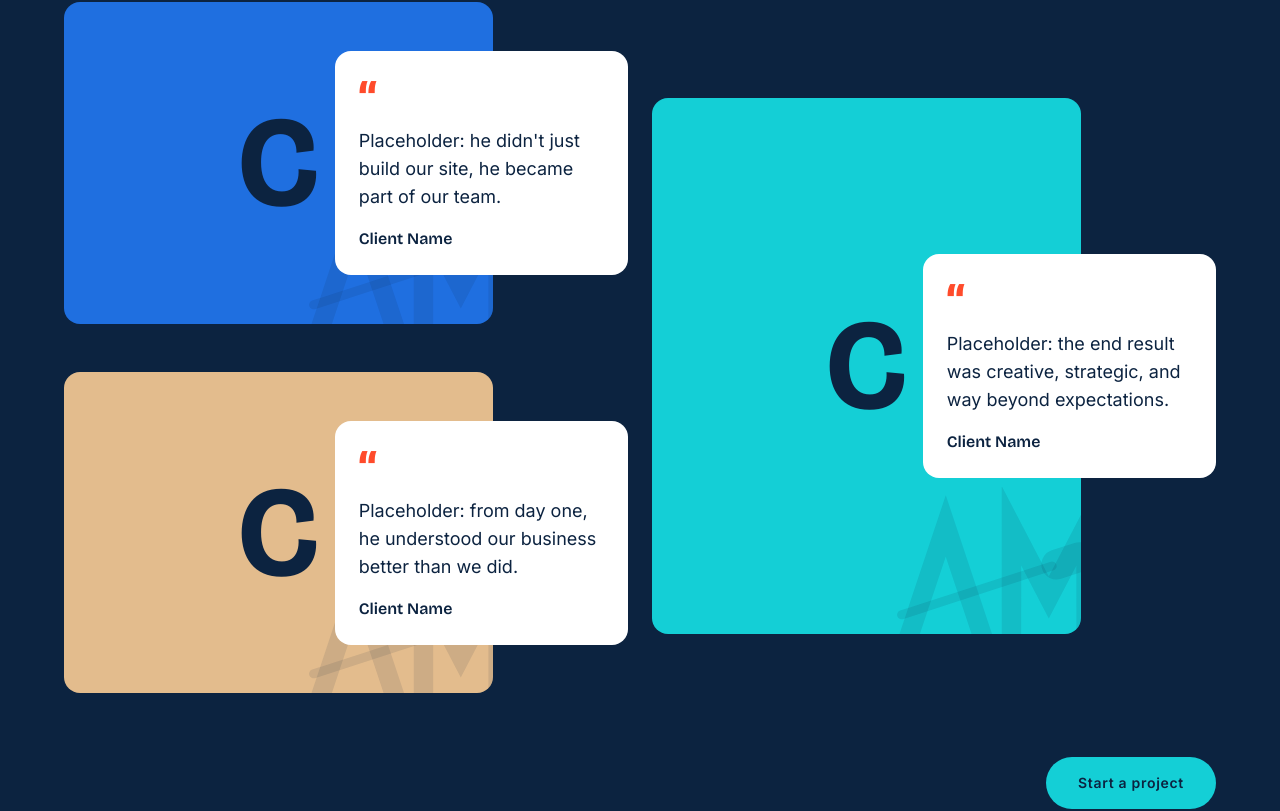
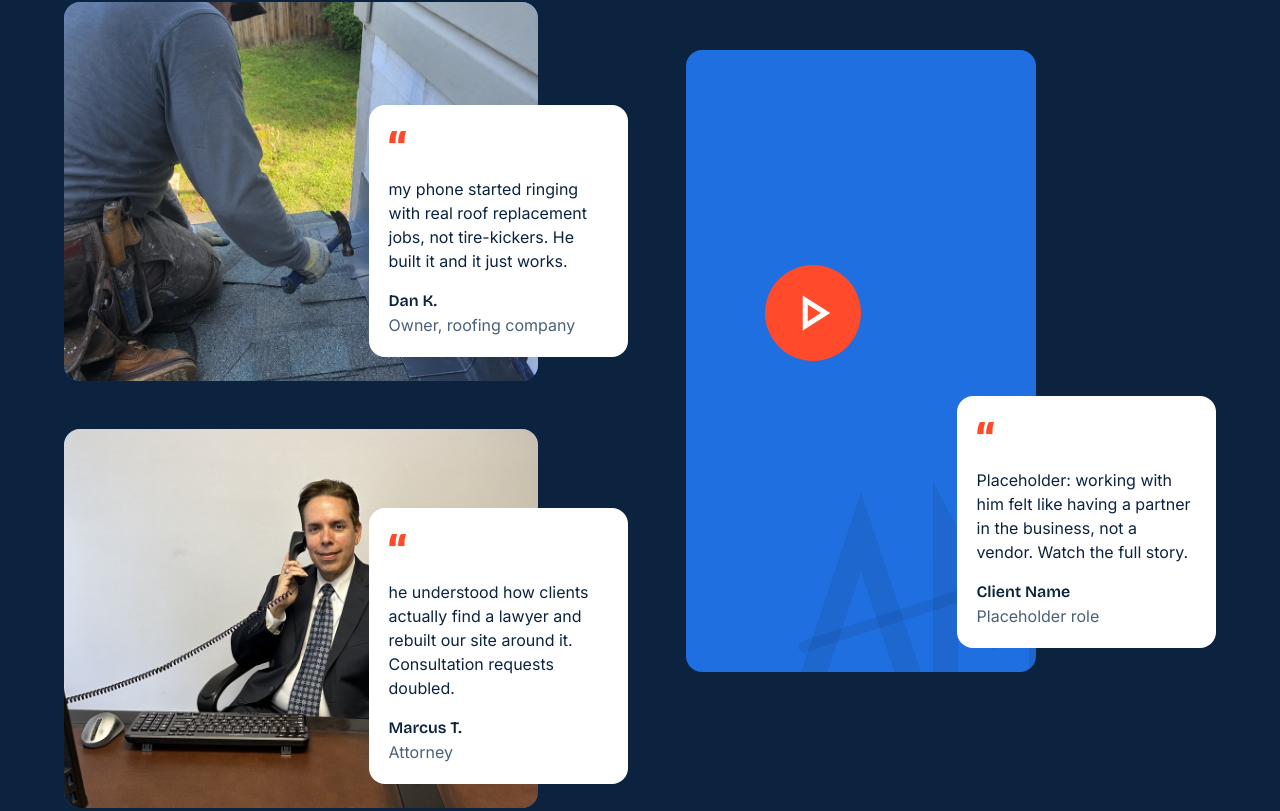
Before and after one commit to Daraphista/angelomendozaworks-site, a Next.js app: page / in a window 1280 px wide. Shown: the part 3857-4668 px from the top of the page. Built offline with nearby package versions, Linux system fonts and the light colour scheme.

Commit message:
feat(testimonials): add client photos and YouTube video testimonial card
Co-Authored-By: Claude Opus 5.5 <noreply@anthropic.com>

```diff
--- a/src/components/Testimonials.tsx
+++ b/src/components/Testimonials.tsx
@@ -1,77 +1,63 @@
 import Image from "next/image";
-import Logo from "@/components/Logo";
+import VideoTestimonial from "@/components/VideoTestimonial";
 import Wave from "@/components/Wave";
 
-// TODO: placeholder copy. Replace names, quotes and photos with real client
-// testimonials (drop photos in /public/testimonials and set `photo`) before launch.
+// TODO: placeholder copy. Replace names, roles and quotes with real client
+// testimonials before launch. Photos live in /public/testimonials.
 const TESTIMONIALS: {
   name: string;
+  role: string;
   quote: string;
   photo?: string;
-  tall?: boolean;
+  alt: string;
+  position?: string;
 }[] = [
   {
-    name: "Client Name",
+    name: "Dan K.",
+    role: "Owner, roofing company",
     quote:
-      "Placeholder: he didn't just build our site, he became part of our team.",
+      "my phone started ringing with real roof replacement jobs, not tire-kickers. He built it and it just works.",
+    photo: "/testimonials/roofer.png",
+    alt: "Roofer hammering flashing into place on a shingled roof",
+    position: "object-center",
   },
   {
-    name: "Client Name",
+    name: "Marcus T.",
+    role: "Attorney",
     quote:
-      "Placeholder: the end result was creative, strategic, and way beyond expectations.",
-    tall: true,
-  },
-  {
-    name: "Client Name",
-    quote:
-      "Placeholder: from day one, he understood our business better than we did.",
+      "he understood how clients actually find a lawyer and rebuilt our site around it. Consultation requests doubled.",
+    photo: "/testimonials/lawyer-office.png",
+    alt: "Attorney on the phone at his desk",
+    position: "object-center",
   },
 ];
 
-const FIELDS = ["bg-cobalt", "bg-lagoon", "bg-sand"];
-
-function Card({ t, field }: { t: (typeof TESTIMONIALS)[number]; field: string }) {
-  const initial = t.name.charAt(0);
+function Card({ t }: { t: (typeof TESTIMONIALS)[number] }) {
   return (
     <figure className="relative pb-6 md:pb-0">
-      <div
-        className={`relative w-full md:w-[76%] rounded-2xl overflow-hidden ${field} ${
-          t.tall ? "aspect-[4/5]" : "aspect-[4/3]"
-        }`}
-      >
-        {t.photo ? (
-          <Image
-            src={t.photo}
-            alt={t.name}
-            fill
-            sizes="(min-width: 768px) 30vw, 90vw"
-            className="object-cover"
-          />
-        ) : (
-          <>
-            <Logo
-              className="absolute -right-8 -bottom-8 w-56 text-ink/10"
-              paddleClassName="fill-ink/10"
-            />
-            <div className="absolute inset-0 flex items-center justify-center font-headline font-bold text-9xl text-ink">
-              {initial}
-            </div>
-          </>
-        )}
+      <div className="relative w-full md:w-[84%] aspect-[5/4] rounded-2xl overflow-hidden bg-cobalt">
+        <Image
+          src={t.photo!}
+          alt={t.alt}
+          fill
+          sizes="(min-width: 768px) 30vw, 90vw"
+          className={`object-cover ${t.position ?? ""}`}
+        />
       </div>
-      <figcaption className="relative -mt-10 mx-4 md:mx-0 md:mt-0 md:absolute md:right-0 md:top-1/2 md:-translate-y-1/2 md:w-[52%] rounded-xl bg-white p-6">
+      <figcaption className="relative -mt-10 mx-4 md:mx-0 md:mt-0 md:absolute md:right-0 md:bottom-6 md:w-[46%] rounded-xl bg-white p-5">
         <span
           aria-hidden
           className="block font-headline font-bold text-5xl leading-none text-coral"
         >
           &ldquo;
         </span>
-        <blockquote className="mt-1 text-lg leading-7 text-secondary">
+        <blockquote className="mt-1 text-base leading-6 text-secondary">
           {t.quote}
         </blockquote>
         <p className="mt-4 font-headline font-semibold text-secondary">
           {t.name}
         </p>
+        <p className="font-body-md text-on-surface-variant">{t.role}</p>
       </figcaption>
     </figure>
   );
@@ -91,11 +77,15 @@ export default function Testimonials() {
         </div>
         <div className="grid md:grid-cols-2 gap-x-gutter gap-y-12 items-start">
           <div className="space-y-12">
-            <Card t={TESTIMONIALS[0]} field={FIELDS[0]} />
-            <Card t={TESTIMONIALS[2]} field={FIELDS[2]} />
+            <Card t={TESTIMONIALS[0]} />
+            <Card t={TESTIMONIALS[1]} />
           </div>
-          <div className="md:mt-24">
-            <Card t={TESTIMONIALS[1]} field={FIELDS[1]} />
+          <div className="md:mt-12">
+            <VideoTestimonial
+              name="Client Name"
+              role="Placeholder role"
+              quote="Placeholder: working with him felt like having a partner in the business, not a vendor. Watch the full story."
+            />
           </div>
         </div>
         <div className="mt-16 flex md:justify-end">
--- /dev/null
+++ b/src/components/VideoTestimonial.tsx
@@ -0,0 +1,70 @@
+"use client";
+
+import { useState } from "react";
+import Logo from "@/components/Logo";
+
+// YouTube Short (vertical 9:16). If VIDEO_ID is ever empty the play button is inert.
+const VIDEO_ID = "qqyICIHdbnU";
+
+export default function VideoTestimonial({
+  name,
+  role,
+  quote,
+}: {
+  name: string;
+  role: string;
+  quote: string;
+}) {
+  const [playing, setPlaying] = useState(false);
+
+  return (
+    <figure className="relative pb-6 md:pb-0">
+      <div className="relative w-full md:w-[62%] md:ml-[6%] aspect-[9/16] rounded-2xl overflow-hidden bg-cobalt">
+        {playing && VIDEO_ID ? (
+          <iframe
+            className="absolute inset-0 h-full w-full"
+            src={`https://www.youtube-nocookie.com/embed/${VIDEO_ID}?autoplay=1&rel=0&modestbranding=1&playsinline=1`}
+            title={`Video testimonial from ${name}`}
+            allow="autoplay; encrypted-media; picture-in-picture; fullscreen"
+            allowFullScreen
+          />
+        ) : (
+          <>
+            <Logo
+              className="absolute -right-10 -bottom-10 w-72 text-ink/10"
+              paddleClassName="fill-ink/10"
+            />
+            <button
+              type="button"
+              disabled={!VIDEO_ID}
+              onClick={() => setPlaying(true)}
+              aria-label={`Play video testimonial from ${name}`}
+              className="absolute inset-0 flex items-center justify-center md:pr-24 md:pb-24 group cursor-pointer disabled:cursor-default focus-visible:outline-2 focus-visible:outline-offset-[-8px] focus-visible:outline-cloud"
+            >
+              <span className="flex size-24 items-center justify-center rounded-full bg-coral text-white transition-transform group-hover:scale-105 group-active:scale-95 motion-reduce:transition-none">
+                <span className="material-symbols-outlined !text-6xl leading-none">
+                  play_arrow
+                </span>
+              </span>
+            </button>
+          </>
+        )}
+      </div>
+      <figcaption className="relative -mt-10 mx-4 md:mx-0 md:mt-0 md:absolute md:right-0 md:bottom-6 md:w-[46%] rounded-xl bg-white p-5">
+        <span
+          aria-hidden
+          className="block font-headline font-bold text-5xl leading-none text-coral"
+        >
+          &ldquo;
+        </span>
+        <blockquote className="mt-1 text-base leading-6 text-secondary">
+          {quote}
+        </blockquote>
+        <p className="mt-4 font-headline font-semibold text-secondary">
+          {name}
+        </p>
+        <p className="font-body-md text-on-surface-variant">{role}</p>
+      </figcaption>
+    </figure>
+  );
+}
```
Also changed, not shown: public/testimonials/lawyer-office.png (added), public/testimonials/roofer.png (added).
